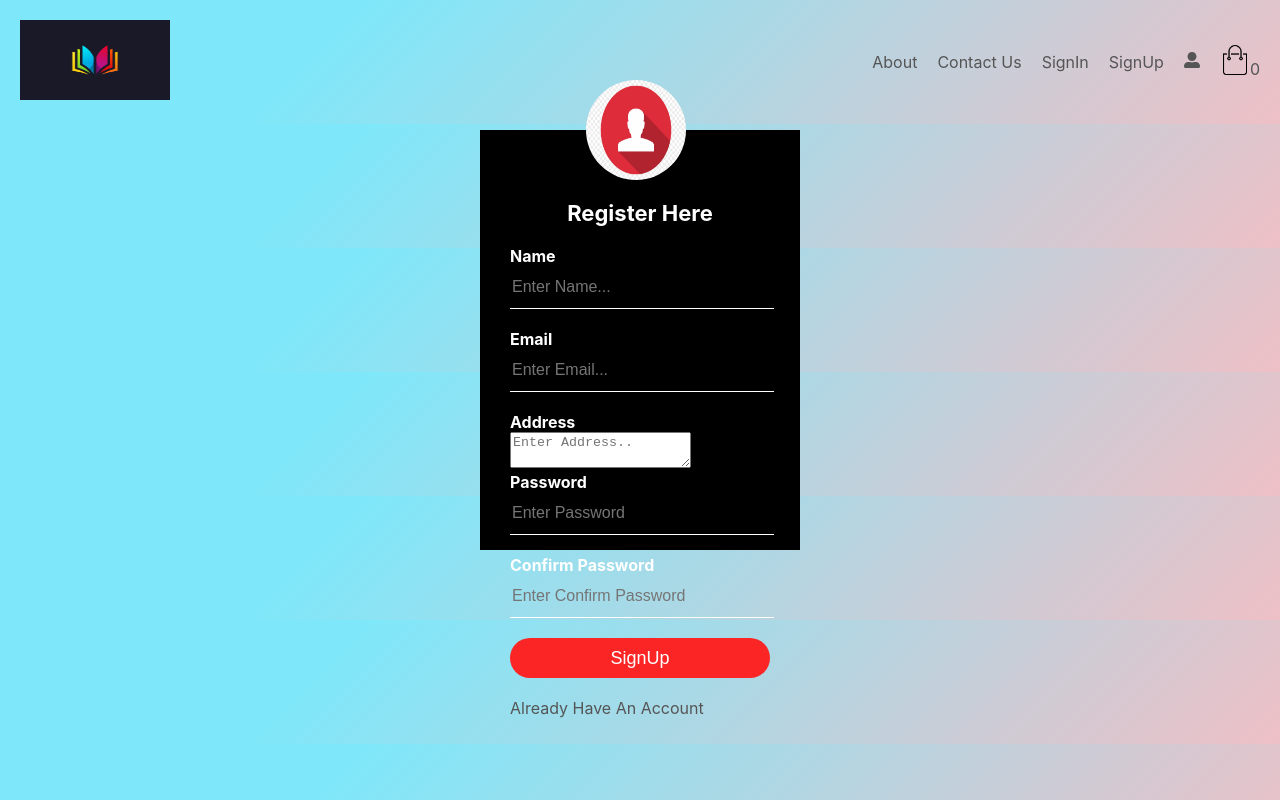
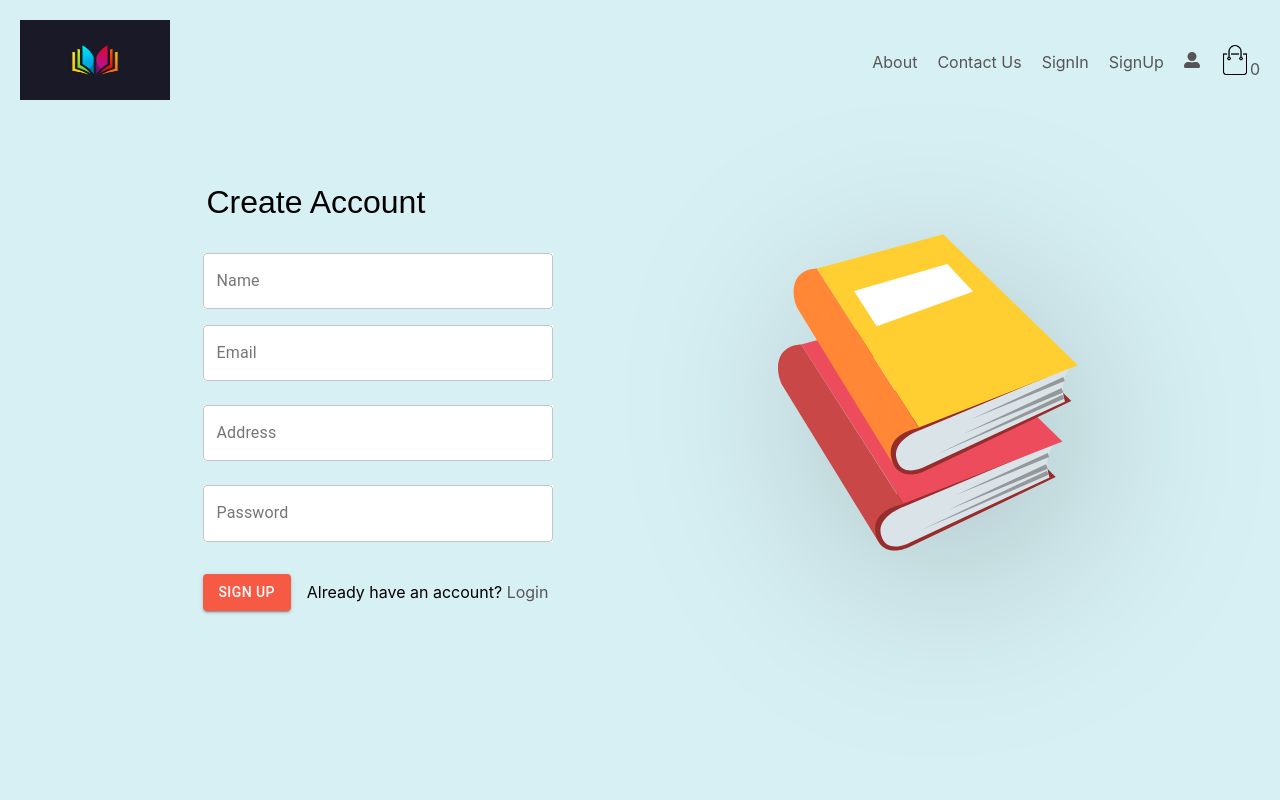
Before and after one commit to utsav-vaghani/Book-Rentals, a React (Create React App) app in the folder frontend/: page /account/register in a window 1280 px wide. Built offline with nearby package versions, Linux system fonts and the light colour scheme.

Commit message:
redesign: login/register page UI

```diff
--- a/frontend/src/components/Login/Login.js
+++ b/frontend/src/components/Login/Login.js
@@ -1,40 +1,72 @@
-import React from "react";
-import { useState } from 'react'
-import avatar from "../../images/avatar.png";
-import "../../App.css";
-import { Link } from "react-router-dom";
+import React from 'react';
+import { useState } from 'react';
+import { Link } from 'react-router-dom';
+import TextField from '@material-ui/core/TextField';
+import Button from '@material-ui/core/Button';
+import styles from './Login.module.css';
+import booksImg from '../../images/books_02.svg';
 
 function Login() {
-
-  const [username, setUsername] = useState("")
-  const [password, setPassword] = useState("")
+    const [username, setUsername] = useState('');
+    const [password, setPassword] = useState('');
 
     const submit_handler = (e) => {
         e.preventDefault();
-    console.log(username + password)
-  }
+        console.log(username + password);
+    };
     return (
-    <div className="register">
-      <img src={avatar} className="avatar" alt="" />
-      <h1>LogIn</h1>
-      <form>
-        <p>Email</p>
-        <input type="email" name="email" placeholder="Enter Email..." value={username} onChange={(e) => setUsername(e.target.value)} />
-        <p>Password</p>
-        <input
+        <div className={styles.login}>
+            <div className={styles.leftCol}>
+                <img src={booksImg} className={styles.coverImg} alt="Books" />
+            </div>
+            <div className={styles.rightCol}>
+                <h1 className={styles.heading}>Login</h1>
+
+                <form onSubmit={(e) => submit_handler(e)}>
+                    <TextField
+                        id="email"
+                        label="Email"
+                        variant="outlined"
+                        fullWidth
+                        margin="normal"
+                        style={{ backgroundColor: 'white' }}
+                        value={username}
+                        onChange={(e) => setUsername(e.target.value)}
+                    />
+                    <TextField
+                        id="pass"
+                        label="Password"
+                        variant="outlined"
                         type="password"
-          name="password"
-          placeholder="Enter Password..."
+                        autoComplete="current-password"
+                        fullWidth
+                        margin="normal"
+                        style={{ backgroundColor: 'white' }}
                         value={password}
                         onChange={(e) => setPassword(e.target.value)}
                     />
-        <input type="submit" onClick={submit_handler} />
-        <Link to="/account/register">Don't Have An Account?</Link>
-        {/* TODO */}
-        <Link to="/">Forgot Your Password</Link>
+                    <div className={styles.buttonArea}>
+                        <Button
+                            variant="contained"
+                            className={styles.submitButton}
+                            style={{ backgroundColor: '#F65944' }}
+                            color="primary"
+                            type="submit"
+                        >
+                            {' '}
+                            Sign In
+                        </Button>
+                        <div className={styles.loginText}>
+                            or,{' '}
+                            <Link to="/account/register">
+                                Create an Account
+                            </Link>
+                        </div>
+                    </div>
                 </form>
             </div>
+        </div>
     );
-};
+}
 
 export default Login;
--- /dev/null
+++ b/frontend/src/components/Login/Login.module.css
@@ -0,0 +1,63 @@
+body {
+    background-image: none;
+    background-color: #d7f0f4;
+}
+
+.heading {
+    font-family: 'Questrial', sans-serif;
+    font-weight: 400;
+    margin: 0 0 32px 4px;
+}
+
+.login {
+    display: flex;
+    justify-content: space-around;
+    max-width: 1100px;
+    margin: auto;
+    padding: 10px 28px;
+}
+
+.leftCol {
+    margin-top: 100px;
+}
+
+.rightCol {
+    width: 350px;
+    margin-top: 100px;
+}
+
+.login input[type='password'] {
+    height: 1.1876em;
+    color: black;
+}
+
+.coverImg {
+    max-width: 300px;
+    filter: drop-shadow(20px 40px 94px rgba(0, 0, 0, 0.2));
+}
+
+.submitButton {
+    background-color: #f65944;
+    color: white;
+    margin-top: 16px;
+}
+.submitButton:hover {
+    background-color: #fd371d;
+    color: white;
+}
+
+.buttonArea {
+    display: flex;
+    align-items: center;
+    margin-top: 24px;
+}
+
+.loginText {
+    margin-left: 16px;
+}
+
+@media only screen and (max-width: 700px) {
+    .leftCol {
+        display: none;
+    }
+}
--- a/frontend/src/components/Register/Register.js
+++ b/frontend/src/components/Register/Register.js
@@ -1,46 +1,94 @@
-import React , {useState} from "react";
-import { Link } from "react-router-dom";
-import "../../App.css";
-import avatar from "../../images/avatar.png";
+import React, { useState } from 'react';
+import { Link } from 'react-router-dom';
+import TextField from '@material-ui/core/TextField';
+import Button from '@material-ui/core/Button';
+import styles from './Register.module.css';
+import booksImg from '../../images/books_02.svg';
 
 function Register() {
-  const [name, setName] = useState("");
-  const [email, setEmail] = useState("")
-  const [address, setAddress] = useState("")
-  const [password, setPassword] = useState("")
-  const [re_password, setRe_password] = useState("")
+    const [name, setName] = useState('');
+    const [email, setEmail] = useState('');
+    const [address, setAddress] = useState('');
+    const [password, setPassword] = useState('');
 
- const submit_handler = e => {
+    const submit_handler = (e) => {
         e.preventDefault();
         console.log(name + email + address + password);
 
         //After logic of submit
-  }
+    };
     return (
-    <div className="register">
-      <img src={avatar} className="avatar" alt="" />
-      <h1>Register Here</h1>
-      <form>
-        <p>Name</p>
-        <input type="text" name="name" placeholder="Enter Name..." value={name} onChange={e => setName(e.target.value)}/>
-        <p>Email</p>
-        <input type="email" name="email" placeholder="Enter Email..." value={email} onChange={e => setEmail(e.target.value)}/>
-        <p>Address</p>
-        <textarea name="address" placeholder="Enter Address.." value={address} onChange={e => setAddress(e.target.value)}/>
-        <p>Password</p>
-        <input type="password" name="password" placeholder="Enter Password" value={password} onChange={e => setPassword(e.target.value)}/>
-        <p>Confirm Password</p>
-        <input
+        <div className={styles.register}>
+            <div className={styles.leftCol}>
+                <h1 className={styles.heading}>Create Account</h1>
+                <form onSubmit={(e) => submit_handler(e)}>
+                    <TextField
+                        id="name"
+                        label="Name"
+                        variant="outlined"
+                        fullWidth
+                        style={{ backgroundColor: 'white' }}
+                        value={name}
+                        onChange={(e) => setName(e.target.value)}
+                    />
+                    <TextField
+                        id="email"
+                        label="Email"
+                        variant="outlined"
+                        fullWidth
+                        margin="normal"
+                        style={{ backgroundColor: 'white' }}
+                        value={email}
+                        onChange={(e) => setEmail(e.target.value)}
+                    />
+                    <TextField
+                        id="address"
+                        label="Address"
+                        variant="outlined"
+                        fullWidth
+                        multiline
+                        margin="normal"
+                        style={{ backgroundColor: 'white' }}
+                        value={address}
+                        onChange={(e) => setAddress(e.target.value)}
+                    />
+                    <TextField
+                        id="pass"
+                        label="Password"
+                        variant="outlined"
                         type="password"
-          name="cfpassword"
-          placeholder="Enter Confirm Password"
-          value={re_password} onChange={e => setRe_password(e.target.value)}
+                        autoComplete="current-password"
+                        fullWidth
+                        margin="normal"
+                        style={{ backgroundColor: 'white' }}
+                        value={password}
+                        onChange={(e) => setPassword(e.target.value)}
                     />
-        <input type="submit" name="" value="SignUp" onClick={submit_handler} />
-        <Link href="/accoutn/signin">Already Have An Account</Link>
+                    <div className={styles.buttonArea}>
+                        <Button
+                            variant="contained"
+                            className={styles.submitButton}
+                            style={{
+                                backgroundColor: '#F65944',
+                                whiteSpace: 'nowrap',
+                            }}
+                            color="primary"
+                            type="submit"
+                        >
+                            Sign up
+                        </Button>
+                        <div className={styles.loginText}>
+                            Already have an account?{' '}
+                            <Link to="/account/signin">Login</Link>
+                        </div>
+                    </div>
                 </form>
             </div>
+            <div className={styles.rightCol}>
+                <img src={booksImg} className={styles.coverImg} alt="Books" />
+            </div>
+        </div>
     );
-};
+}
 
 export default Register;
--- /dev/null
+++ b/frontend/src/components/Register/Register.module.css
@@ -0,0 +1,63 @@
+body {
+    background-image: none;
+    background-color: #d7f0f4;
+}
+
+.heading {
+    font-family: 'Questrial', sans-serif;
+    font-weight: 400;
+    margin: 0 0 32px 4px;
+}
+
+.register {
+    display: flex;
+    justify-content: space-around;
+    max-width: 1100px;
+    margin: auto;
+    padding: 10px 28px;
+}
+
+.leftCol {
+    width: 350px;
+    margin-top: 50px;
+}
+
+.rightCol {
+    margin-top: 100px;
+}
+
+.register input[type='password'] {
+    height: 1.1876em;
+    color: black;
+}
+
+.coverImg {
+    max-width: 300px;
+    filter: drop-shadow(20px 40px 94px rgba(0, 0, 0, 0.2));
+}
+
+.submitButton {
+    background-color: #f65944;
+    color: white;
+    margin-top: 16px;
+}
+.submitButton:hover {
+    background-color: #fd371d;
+    color: white;
+}
+
+.buttonArea {
+    display: flex;
+    align-items: center;
+    margin-top: 24px;
+}
+
+.loginText {
+    margin-left: 16px;
+}
+
+@media only screen and (max-width: 700px) {
+    .rightCol {
+        display: none;
+    }
+}
```
Lines whose indentation alone changed are shown as unchanged.
